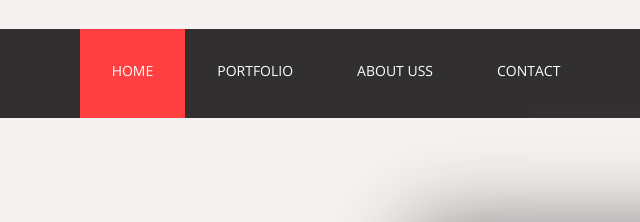
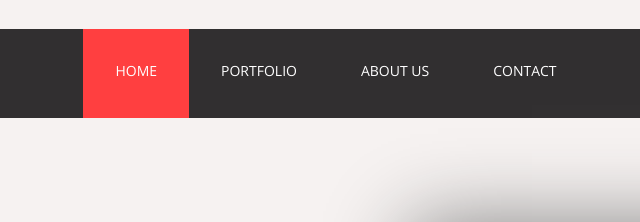
Before and after one commit to kolyaprog/agency, a plain HTML site: page index.html in a window 1280 px wide. Shown: the top 222 px of the page, 304-944 px from the left. Drawn offline with nearby package versions, Linux system fonts and the light colour scheme.

Commit message:
Menu item fix

```diff
--- a/index.html
+++ b/index.html
@@ -14,7 +14,7 @@
     <div class="topNav">
              <a href="#home" class="active">Home</a>
              <a href="#news">Portfolio</a>
-             <a href="#contact">About Uss</a>
+             <a href="#contact">About Us</a>
              <a href="#about">Contact</a>
     </div>
     <div class="blockVideo">
```
